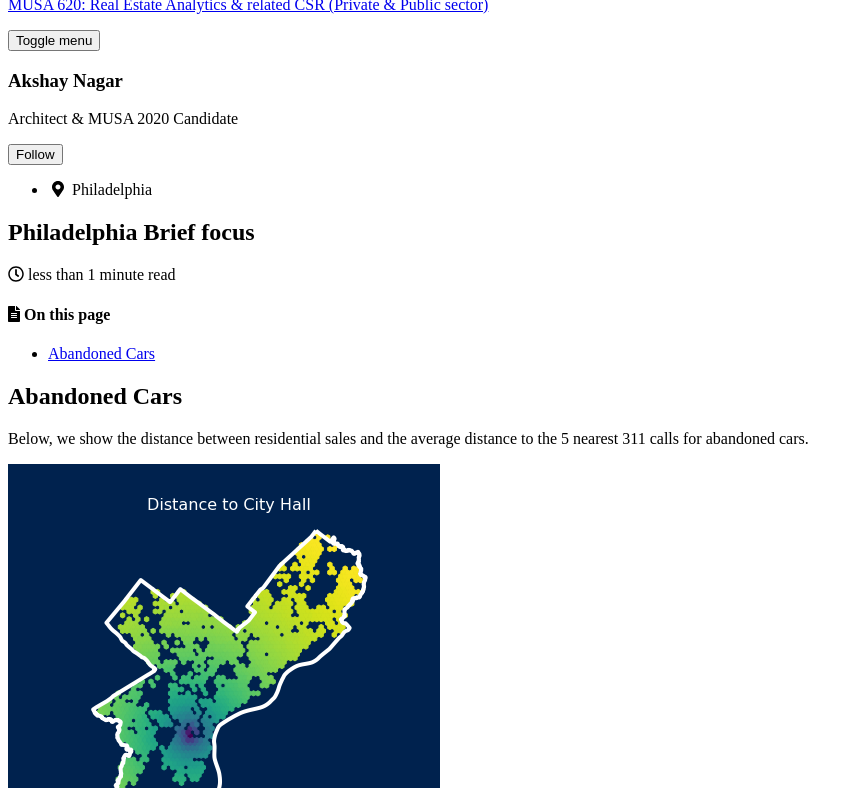
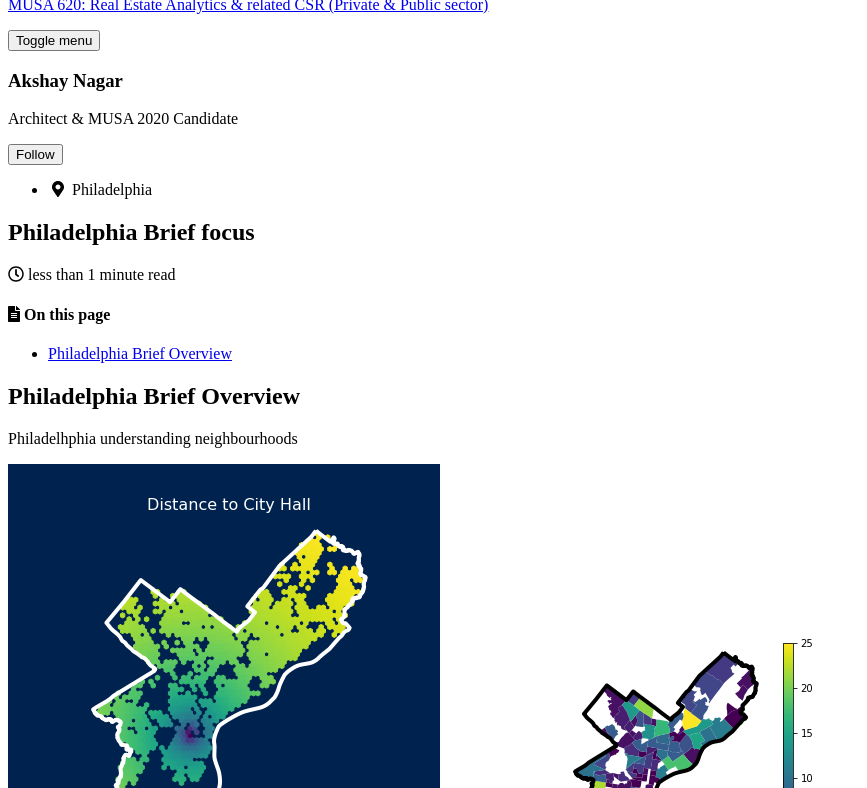
Before and after one commit to akshaynagar26/Pleasework, a Jekyll site: the page built from _posts/2019-04-17-Philly.md, in a window 1280 px wide and 900 px high, cut to the strip 112-900 px from the top of the window. Shown: the whole strip, without its empty margins (0-867 px from the left). Built offline with Jekyll 4.4.1, drawn with Linux system fonts in a browser that asks for light colours; cached includes are drawn as plain includes; nearby versions of some CDN libraries.

Commit message:
Update 2019-04-17-Philly.md

```diff
--- a/_posts/2019-04-17-Philly.md
+++ b/_posts/2019-04-17-Philly.md
@@ -9,12 +9,18 @@
 toc: true
 toc_sticky: true
 ---
-## Abandoned Cars
+## Philadelphia Brief Overview
 
-Below, we show the distance between residential sales and the average distance to the 5 nearest 311 calls for abandoned cars.
-
-![CityHall]({{https://akshaynagar26.github.io}}{{/Submission620_Akshay_Nagar}}/assets/images/CityHall.png)
 
 Philadelhphia understanding neighbourhoods
 
 <div id="folium-chart-1"></div>
+
+
+![CityHall]({{https://akshaynagar26.github.io}}{{/Submission620_Akshay_Nagar}}/assets/images/CityHall.png)
+![15]({{https://akshaynagar26.github.io}}{{/Submission620_Akshay_Nagar}}/assets/images/15.png)
+![16]({{https://akshaynagar26.github.io}}{{/Submission620_Akshay_Nagar}}/assets/images/16.png)
+![logan]({{https://akshaynagar26.github.io}}{{/Submission620_Akshay_Nagar}}/assets/images/logan.png)
+![nearuni]({{https://akshaynagar26.github.io}}{{/Submission620_Akshay_Nagar}}/assets/images/nearuni.png)
+![upenn]({{https://akshaynagar26.github.io}}{{/Submission620_Akshay_Nagar}}/assets/images/upenn.png)
+![subway]({{https://akshaynagar26.github.io}}{{/Submission620_Akshay_Nagar}}/assets/images/subway.png)
```
